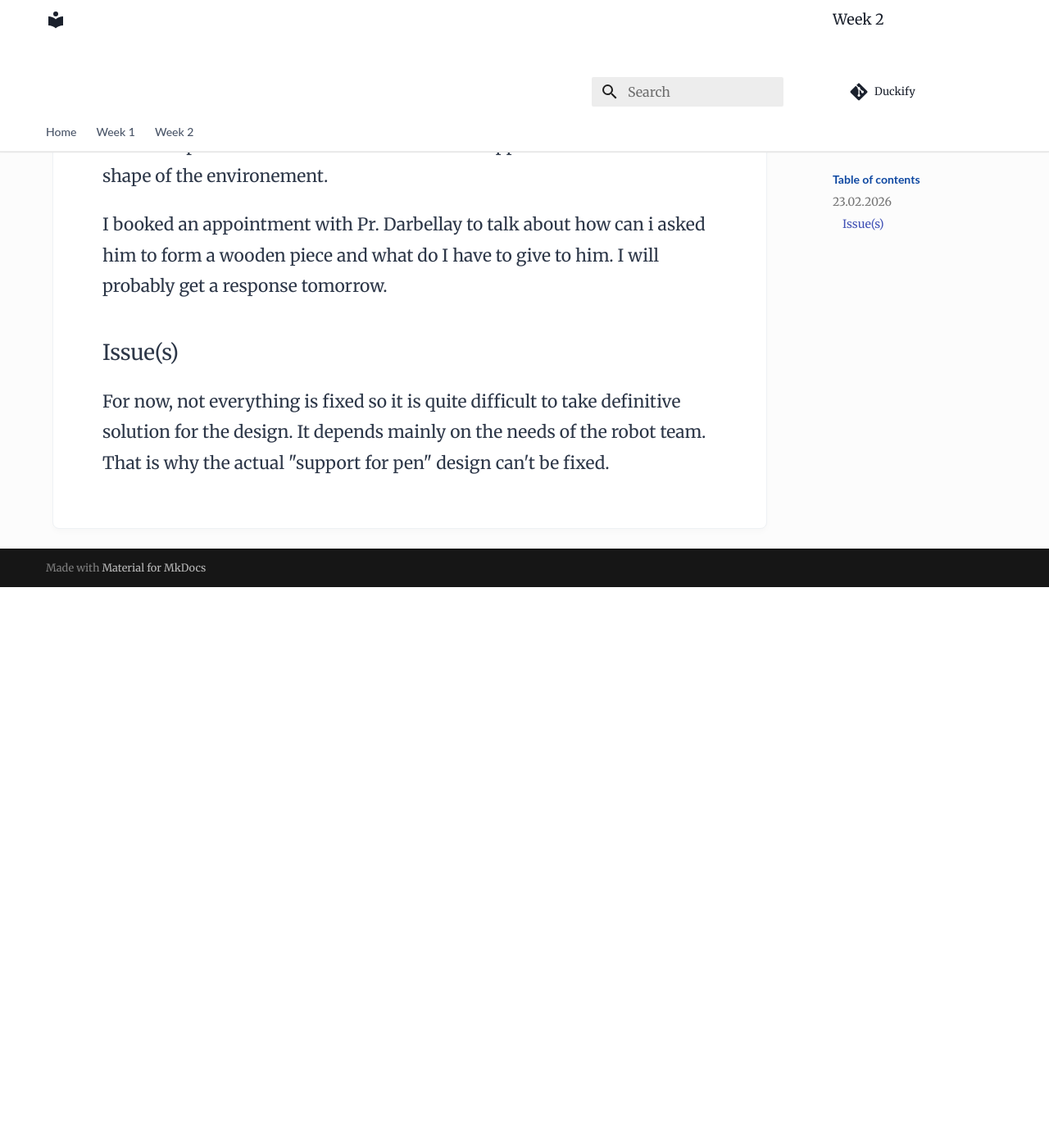
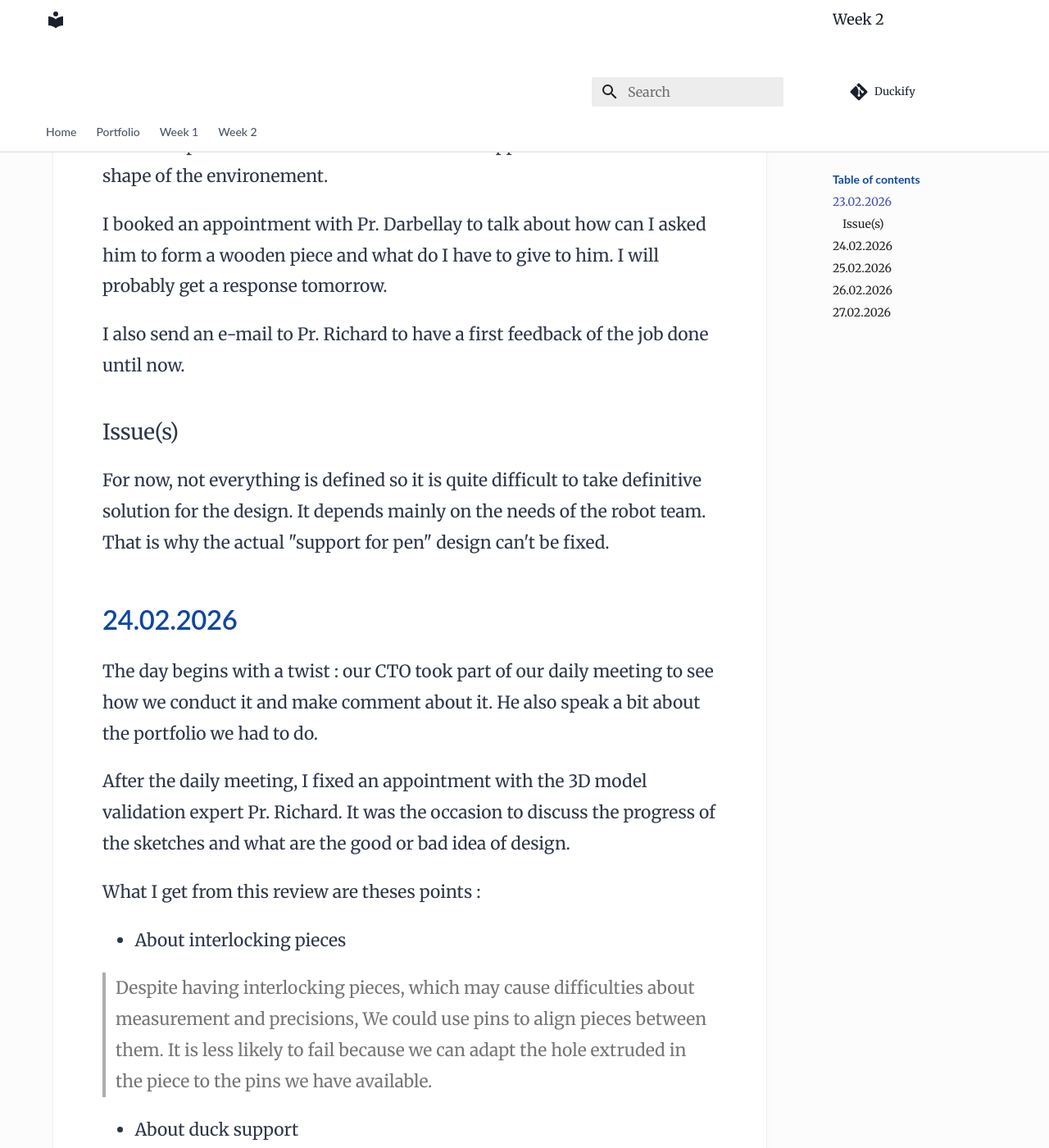
Before and after one commit to mastermeter/portfolio, an MkDocs documentation site: the page built from docs/journal/week2.md, in a window 1280 px wide and 1400 px high, scrolled down 1368 px. Shown: the whole window at 82% size. Built offline with MkDocs 1.6.1 and Material for MkDocs 9.7.7, drawn with Linux system fonts in a browser that asks for light colours; comment, search, counter and statistics services are not loaded; before the commit the page ends 2084 px from its top, so only the background shows below that; some of the changed text lies outside the part shown.

Commit message:
Update porfolio (daily up to date, question written)

```diff
--- a/docs/journal/week2.md
+++ b/docs/journal/week2.md
@@ -21,8 +21,53 @@ But in the end, I design a cone-shaped support with a hole in the middle to give
 
 My global idea consists to design 3 main pieces : as I said a support for duck and tools but also (if possible, it was in discussion with Pr. Darbellay) a wooden piece that will be the base to fit the supports but also to take the shape of the environement.
 
-I booked an appointment with Pr. Darbellay to talk about how can i asked him to form a wooden piece and what do I have to give to him. I will probably get a response tomorrow.
+I booked an appointment with Pr. Darbellay to talk about how can I asked him to form a wooden piece and what do I have to give to him. I will probably get a response tomorrow.
+
+I also send an e-mail to Pr. Richard to have a first feedback of the job done until now.
 
 ### Issue(s)
 
-For now, not everything is fixed so it is quite difficult to take definitive solution for the design. It depends mainly on the needs of the robot team. That is why the actual "support for pen" design can't be fixed.
+For now, not everything is defined so it is quite difficult to take definitive solution for the design. It depends mainly on the needs of the robot team. That is why the actual "support for pen" design can't be fixed.
+
+## 24.02.2026
+
+The day begins with a twist : our CTO took part of our daily meeting to see how we conduct it and make comment about it. He also speak a bit about the portfolio we had to do.
+
+After the daily meeting, I fixed an appointment with the 3D model validation expert Pr. Richard. It was the occasion to discuss the progress of the sketches and what are the good or bad idea of design.
+
+What I get from this review are theses points :
+
+- About interlocking pieces
+
+> Despite having interlocking pieces, which may cause difficulties about measurement and precisions, We could use pins to align pieces between them. It is less likely to fail because we can adapt the hole extruded in the piece to the pins we have available.
+
+- About duck support
+
+> Having a small base (10mm diameter) is strongly not recommended as the support will inevitably recieved impact. I should have a wider base to ensure durability.
+
+No special comments were made about pen support and so a printing would be done soon.
+
+Sadly I didn't manage to meet Pr. Darbellay to talk about wooden pieces.
+
+## 25.02.2026
+
+I manage to meet Pr. Darbellay and we looked for an appointment for tomorrow.
+It was supposely my remote day but for personnal reason I had to be n the office and also spare time not working on the project. Globally I kept going on what I did yesterday.
+
+## 26.02.2026
+
+The day started with a meeting with our CEO to talk about specific aspects of the projet such as :
+
+- Duck model
+- Texture application to duck
+- External or local solutions
+
+Then I supposely had an appointement with Pr. Darbellay but for an unknown reason, I didn't find him in his laboratory at the time we fixed (I should probably have done a meeting by e-mail, our communication for this meeting was purely face-to-face).
+
+## 27.02.2026
+
+This day way the day of the weekly meeting with the CTO and product owner. You can find the minute here[()]
+
+I also manage to meet with Pr. Richard to finally validate the general design of all the support. More specifically, I planned to do a support for duck not necessarily straight to smooth the shape but it happens that it is not important as the support will probably not get pressure from above but more likely from side. So the shape is not important horizontally. The support will look like a cylinder with a wider plate at the top top cover the area of the duck.
+
+I luckily manage to meet Pr. Darbellay and we finally book a appointment according to best practice and will be able to discuss about the way to prepare wooden pieces.
--- a/mkdocs.yml
+++ b/mkdocs.yml
@@ -26,5 +26,6 @@ extra_css:
 
 nav:
   - Home: index.md
-  - "Week 1": journal/week1.md
-  - "Week 2": journal/week2.md
+  - Portfolio : porfolio.md
+  - Week 1: journal/week1.md
+  - Week 2: journal/week2.md
```
Also changed, not shown: docs/index.md (+2 -2 lines), docs/journal/week1.md (+5 -1 lines), docs/porfolio.md (added, +40 -0 lines).
